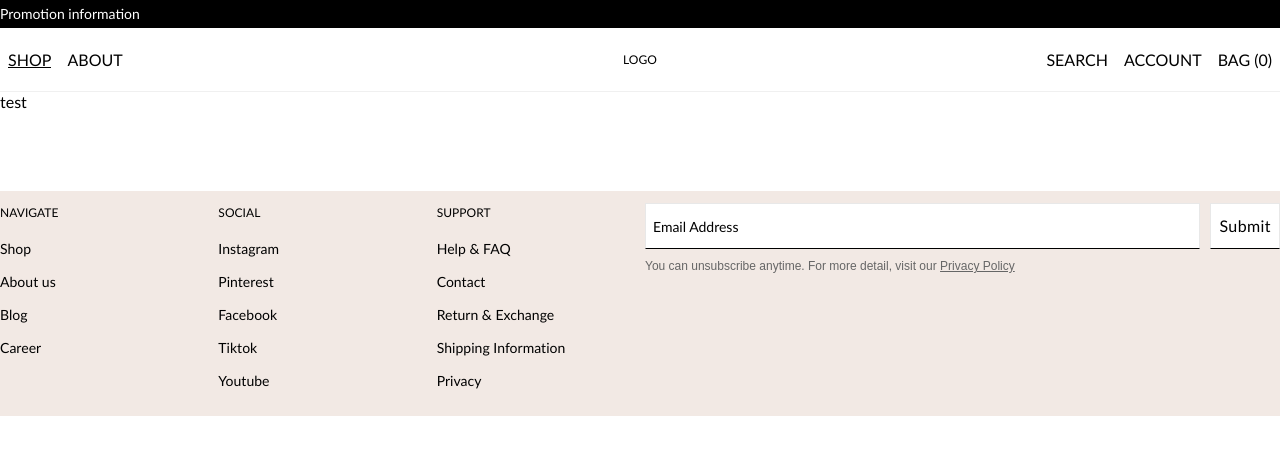
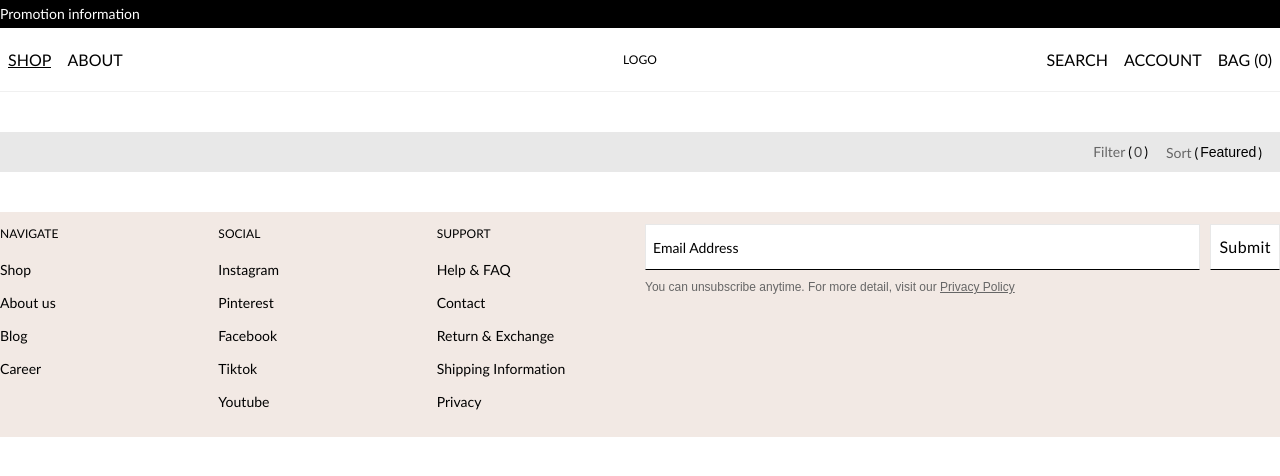
Before and after one commit to tinxtin/ecom, a React (Vite) app: page /collection/all in a window 1280 px wide. Shown: the top 476 px of the page. Built offline with nearby package versions, Linux system fonts and the light colour scheme.

Commit message:
base code + style for shop toolbar

```diff
--- /dev/null
+++ b/src/components/action/toolbar.jsx
@@ -0,0 +1,106 @@
+
+export const Toolbar = () => {
+
+    const toolbarOptions = {
+        Filter: {
+            SkinTypeFilter: [
+                'Dry',
+                'Normal',
+                'Oily',
+                'Sensitive',
+            ],
+            SkinConcernFilter: [
+                'Dryness',
+                'Dullness',
+                'Fine lines',
+                'Pores',
+            ]
+        },
+        Sort: [
+            'Featured',
+            'Best selling',
+            'Price low to high',
+            'Price high to low',
+            'Newest first',
+        ]
+    }
+
+    function FilterModal() {
+        console.log('test')
+    }
+
+    function FilterTool() {
+
+        return (
+            <>
+                <span className='collection__filter-item-title' onClick={FilterModal}>
+                    Filter
+                </span>
+                <span className='collection__filter-wrapper'>
+                    <span className='collection__filter-btn' onClick={FilterModal}>
+                        <span style={{margin: '0 .125rem'}}>(</span>
+                        <button type='button' className='collection__filter-btn btn__text'>
+                            0
+                        </button>
+                        <span style={{margin: '0 .125rem'}}>)</span>
+                    </span>
+                </span>
+            </>
+        )
+    }
+
+
+    function SortTool({ tool, option }) {
+
+        return (
+            <>
+                <span className='collection__filter-item-title'>
+                    { tool }
+                </span>
+                <div className='collection__filter-wrapper'>
+                    <span style={{margin: '0 .125rem'}}>(</span>
+                    <fieldset>
+                        <legend className='screenreader'>View Options</legend>
+                        <select aria-label='View Options' style={{textAlign: 'right', marginLeft: '-47px'}} className='collection__filter-select btn__text'>
+                            { option.map((item, i) => {
+                                return (
+                                    <option className='filter__option' key={i}>
+                                        { item }
+                                    </option>
+                                )
+                            }) }
+                        </select>
+                    </fieldset>
+                    <span style={{margin: '0 .125rem'}}>)</span>
+                </div>
+            </>
+        )
+    }
+
+
+    return (
+        <div className='collection__toolbar'>
+            <div className='collection__toolbar-container container'>
+                <div className='collection__toolbar-filter'>
+                    <ul className='collection__filter-list'>
+                        { Object.entries(toolbarOptions).map(([ tool, option], i) => {
+                            if ( tool.toLocaleLowerCase() === 'sort') {
+                                return (
+                                    <li className='collection__filter-item' key={i}>
+                                        <SortTool tool={tool} option={option}/>
+                                    </li>
+                                )
+                            } else {
+                                return (
+                                    <li className='collection__filter-item' key={i}>
+                                        <FilterTool />
+                                    </li>
+                                )
+                            }
+                        })}
+                    </ul>
+                </div>
+            </div>
+        </div>
+    )
+}
--- a/src/components/route/navroute.jsx
+++ b/src/components/route/navroute.jsx
@@ -1,7 +1,6 @@
 import { useMatch, useResolvedPath, NavLink } from 'react-router-dom';
 
 export const NavRoute = ({ to, children, className}) => {
-    console.log(className)
     return (
         <NavLink to={to} className={className}>
             { children }
--- a/src/pages/shop/all.jsx
+++ b/src/pages/shop/all.jsx
@@ -1,9 +1,12 @@
+import { Toolbar } from '../../components/action/toolbar'
 
 export const Shop = () => {
 
     return (
-        <div>
-            test
-        </div>
+        <>
+            <section className='collection'>
+                <Toolbar/>
+            </section>
+        </>
     )
 }
--- a/src/styles/style.css
+++ b/src/styles/style.css
@@ -68,6 +68,21 @@ h1, h2, h3, h4, h5, h6 {
   margin: 0;
 }
 
+legend {
+  box-sizing: border-box;
+  color: inherit;
+  display: table;
+  max-width: 100%;
+  padding: 0;
+  white-space: normal;
+}
+
+fieldset {
+  border: 0;
+  margin: 0;
+  padding: 0;
+}
+
 .main {
   display: block;
   position: relative;
@@ -108,6 +123,12 @@ h1, h2, h3, h4, h5, h6 {
   background-color: transparent;
   border-bottom: 1px solid rgb(0, 0, 0);
   border: 0;
+  padding: 0;
+}
+.btn__text {
+  background-color: transparent;
+  border: 0;
+  color: rgb(70, 69, 69);
   padding: 0;
 }
 
@@ -601,6 +622,68 @@ h1, h2, h3, h4, h5, h6 {
   border-bottom: none;
 }
 
+.collection {
+  position: relative;
+  padding-top: 2.5rem;
+}
+.collection__toolbar {
+  background-color: rgb(232, 232, 232);
+  position: fixed;
+  height: 2.5rem;
+  width: 100%;
+  z-index: 3;
+}
+.collection__toolbar-container {
+  display: flex;
+  align-items: center;
+  justify-content: end;
+  overflow: hidden;
+  height: 2.5rem;
+  width: 100%;
+}
+.collection__filter-list {
+  display: flex;
+  justify-content: center;
+  align-items: center;
+  margin-left: auto;
+}
+.collection__filter-item {
+  color: rgb(102, 102, 102);
+  font-size: 0.875rem;
+  padding: 0;
+  margin-right: 1rem;
+  cursor: pointer;
+}
+.collection__filter-item-title {
+  display: inline-block;
+  margin-right: 0.0625rem;
+}
+.collection__filter-wrapper {
+  display: inline-flex;
+  align-items: center;
+  color: rgb(0, 0, 0);
+}
+.collection__filter-wrapper .screenreader {
+  border: 0;
+  clip: rect(0, 0, 0, 0);
+  height: 1px;
+  margin: -1px;
+  overflow: hidden;
+  padding: 0;
+  position: absolute;
+  width: 1px;
+}
+.collection__filter-select {
+  color: rgb(0, 0, 0);
+  font-size: 0.875rem;
+  text-align: center;
+  padding-top: 0.625rem;
+  padding-bottom: 0.625rem;
+  cursor: pointer;
+  outline: none;
+  -webkit-appearance: none;
+}
+
 
 
 /*# sourceMappingURL=style.css.map */
--- a/src/styles/style.scss
+++ b/src/styles/style.scss
@@ -70,6 +70,21 @@ h1, h2, h3, h4, h5, h6 {
   margin: 0;
 }
 
+legend {
+  box-sizing: border-box;
+  color: inherit;
+  display: table;
+  max-width: 100%;
+  padding: 0;
+  white-space: normal;
+}
+
+fieldset {
+  border: 0;
+  margin: 0;
+  padding: 0;
+}
+
 .main {
   display: block;
   position: relative;
@@ -105,11 +120,21 @@ h1, h2, h3, h4, h5, h6 {
   transition: opacity .3s ease-out .15s;
 }
 
-.btn__link {
-  background-color: transparent;
-  border-bottom: 1px solid rgb(0, 0, 0);
-  border: 0;
-  padding: 0;
+.btn {
+
+  &__link {
+    background-color: transparent;
+    border-bottom: 1px solid rgb(0, 0, 0);
+    border: 0;
+    padding: 0;
+  }
+
+  &__text {
+    background-color: transparent;
+    border: 0;
+    color: rgb(70, 69, 69);
+    padding: 0;
+  }
 }
 
 .promoBar {
@@ -693,5 +718,78 @@ h1, h2, h3, h4, h5, h6 {
   }
 }
 
+.collection {
+  position: relative;
+  padding-top: 2.5rem;
+
+  &__toolbar {
+    background-color: rgb(232, 232, 232);
+    position: fixed;
+    height: 2.5rem;
+    width: 100%;
+    z-index: 3;
+
+    &-container {
+      display: flex;
+      align-items: center;
+      justify-content: end;
+      overflow: hidden;
+      height: 2.5rem;
+      width: 100%;
+    }
+  }
+
+  &__filter {
+
+    &-list {
+      display: flex;
+      justify-content: center;
+      align-items: center;
+      margin-left: auto;
+    }
+
+    &-item {
+      color: rgb(102, 102, 102);
+      font-size: .875rem;
+      padding: 0;
+      margin-right: 1rem;
+      cursor: pointer;
+
+      &-title {
+        display: inline-block;
+        margin-right: .0625rem;
+      }
+    }
+
+    &-wrapper {
+      display: inline-flex;
+      align-items: center;
+      color: rgb(0, 0, 0);
+
+      .screenreader {
+        border: 0;
+        clip: rect(0, 0, 0, 0);
+        height: 1px;
+        margin: -1px;
+        overflow: hidden;
+        padding: 0;
+        position: absolute;
+        width: 1px;
+      }
+    }
+
+    &-select {
+      color: rgb(0, 0, 0);
+      font-size: .875rem;
+      text-align: center;
+      padding-top: .625rem;
+      padding-bottom: .625rem;
+      cursor: pointer;
+      outline: none;
+      -webkit-appearance: none;
+      }
+  }
+}
+
 
 /*# sourceMappingURL=style.scss.map */
```
Also changed, not shown: 1 other file (tests, documents, lock files or other folders).
